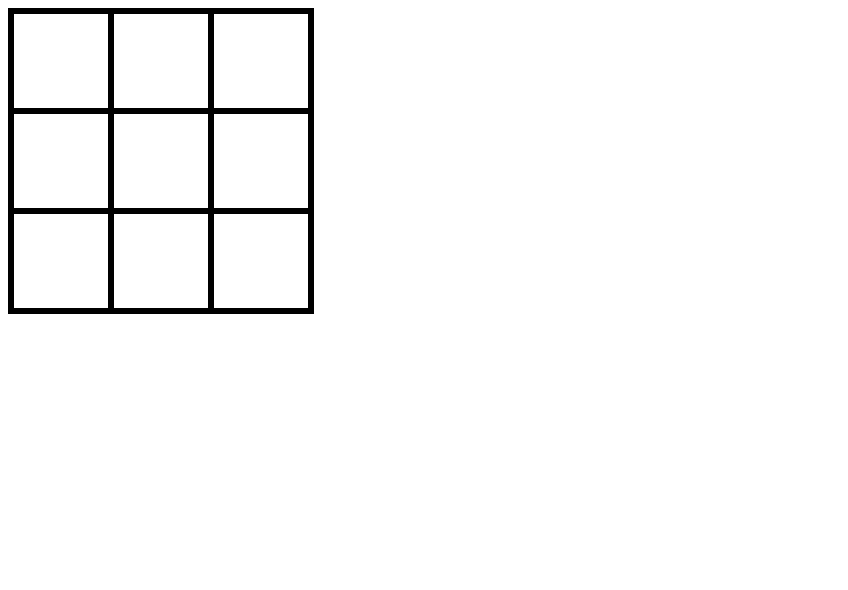
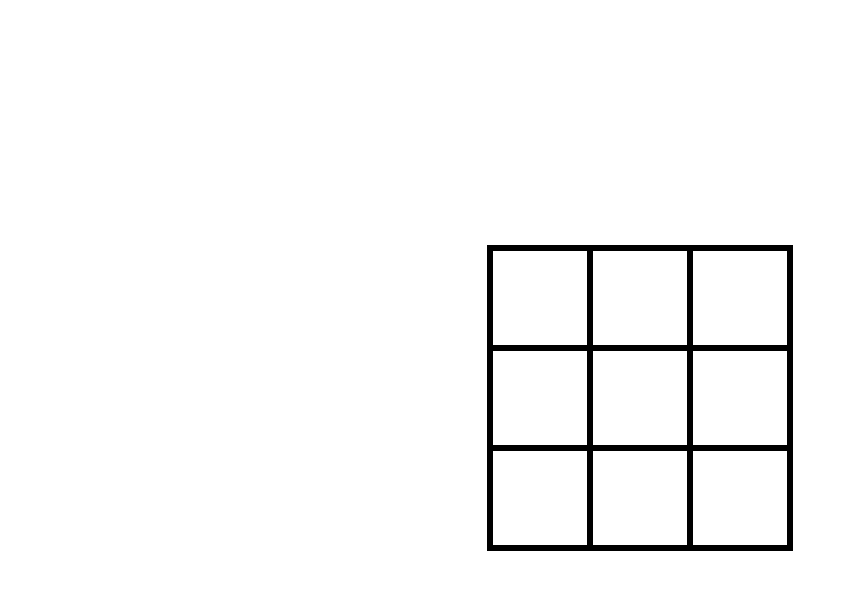
Before and after one commit to Sakshi-1009/tic-tac-toe, a plain HTML site: page index.html in a window 1280 px wide. Shown: the whole page, without its empty margins (0-848 px from the left). Drawn offline with Linux system fonts and the light colour scheme.

Commit message:
Add files via upload

```diff
--- a/styles.css
+++ b/styles.css
@@ -15,3 +15,17 @@
     align-items: center;
     justify-content: center;
 }
+
+body {
+    flex-direction: column;
+    height: 100vh;
+    display: flex;
+    align-items: center;
+    justify-content: center;
+    gap: 20px;
+}
+
+.content {
+    font-size: 50px;
+    color: blue;
+}
```
